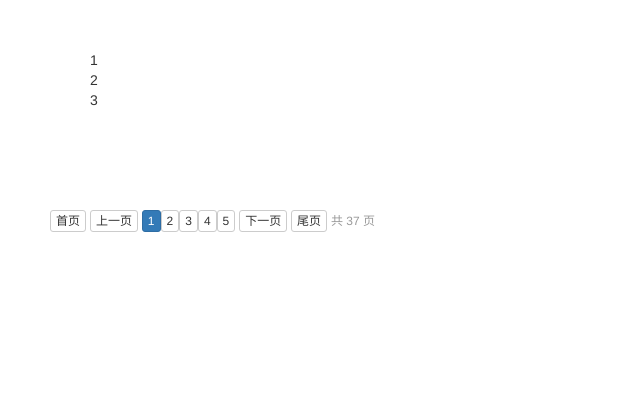
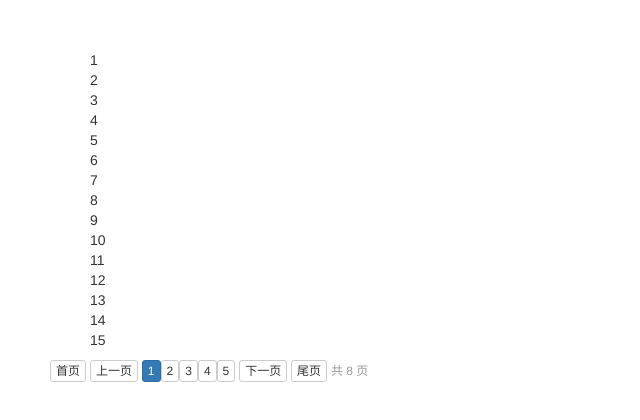
Before and after one commit to hhp1614/JS-Components, a plain HTML site: page paging/index.html in a window 1280 px wide. Shown: the whole page, without its empty margins (0-640 px from the left). Drawn offline with nearby package versions, Linux system fonts and the light colour scheme.

Commit message:
加点注释

```diff
--- a/paging/index.html
+++ b/paging/index.html
@@ -8,7 +8,7 @@
     <link href="https://cdn.bootcss.com/bootstrap/3.3.7/css/bootstrap.min.css" rel="stylesheet">
 </head>
 <body style="padding: 50px;">
-    <ul class="paging" style="width: 150px; height: 150px; overflow: auto;">
+    <ul class="paging" style="width: 150px; height: 300px; overflow: auto;">
         <li>1</li>
         <li>2</li>
         <li>3</li>
@@ -123,12 +123,13 @@
     <div id="paging-pages"></div>
     <script src="./index.js"></script>
     <script>
+        // 通过new Paging({}) 调用插件
         new Paging({
-            listEl      : '.paging',                // list 列表父级
-            pageEl      : '#paging-pages',          // page 页码父级
-            limit       : 3,                        // 每页显示数目
-            class       : 'btn btn-default btn-xs', // 给页码添加类名
-            activeClass : 'btn-primary'             // 给页码添加active类名
+            listEl      : '.paging',                // list 列表父级(支持ID或者唯一的类名)
+            pageEl      : '#paging-pages',          // page 页码父级(支持ID或者唯一的类名)
+            limit       : 15,                       // 每页显示数目(如果不写，默认是10)
+            class       : 'btn btn-default btn-xs', // 给页码添加类名(需要自己定义样式，可以引用样式库)
+            activeClass : 'btn-primary'             // 给页码添加active类名(需要自己定义样式，可以引用样式库)
         });
     </script>
 </body>
--- a/paging/index.js
+++ b/paging/index.js
@@ -1,7 +1,7 @@
 function Paging(options) {
     this.listEl         = document.querySelector(options.listEl);   // 获取列表容器
     this.pageEl         = document.querySelector(options.pageEl);   // 获取页码容器
-    this.limit          = options.limit;                            // 获取每页显示个数
+    this.limit          = options.limit || 10;                       // 获取每页显示个数
     this.class          = options.class;                            // 获取自定义类名
     this.activeClass    = options.activeClass;                      // 获取自定义选中类名
     this.listChild      = this.listEl.children;                     // list对象
```
